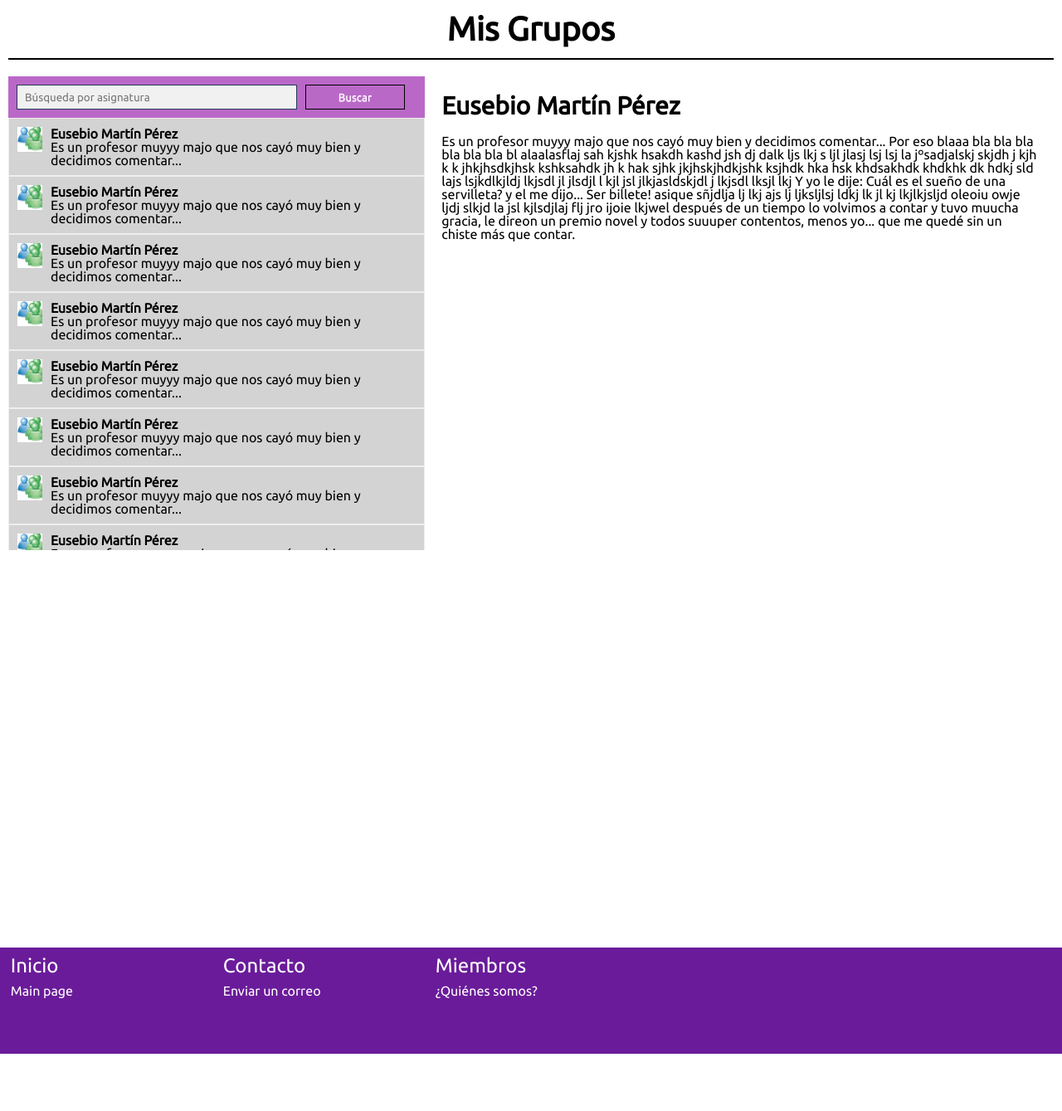
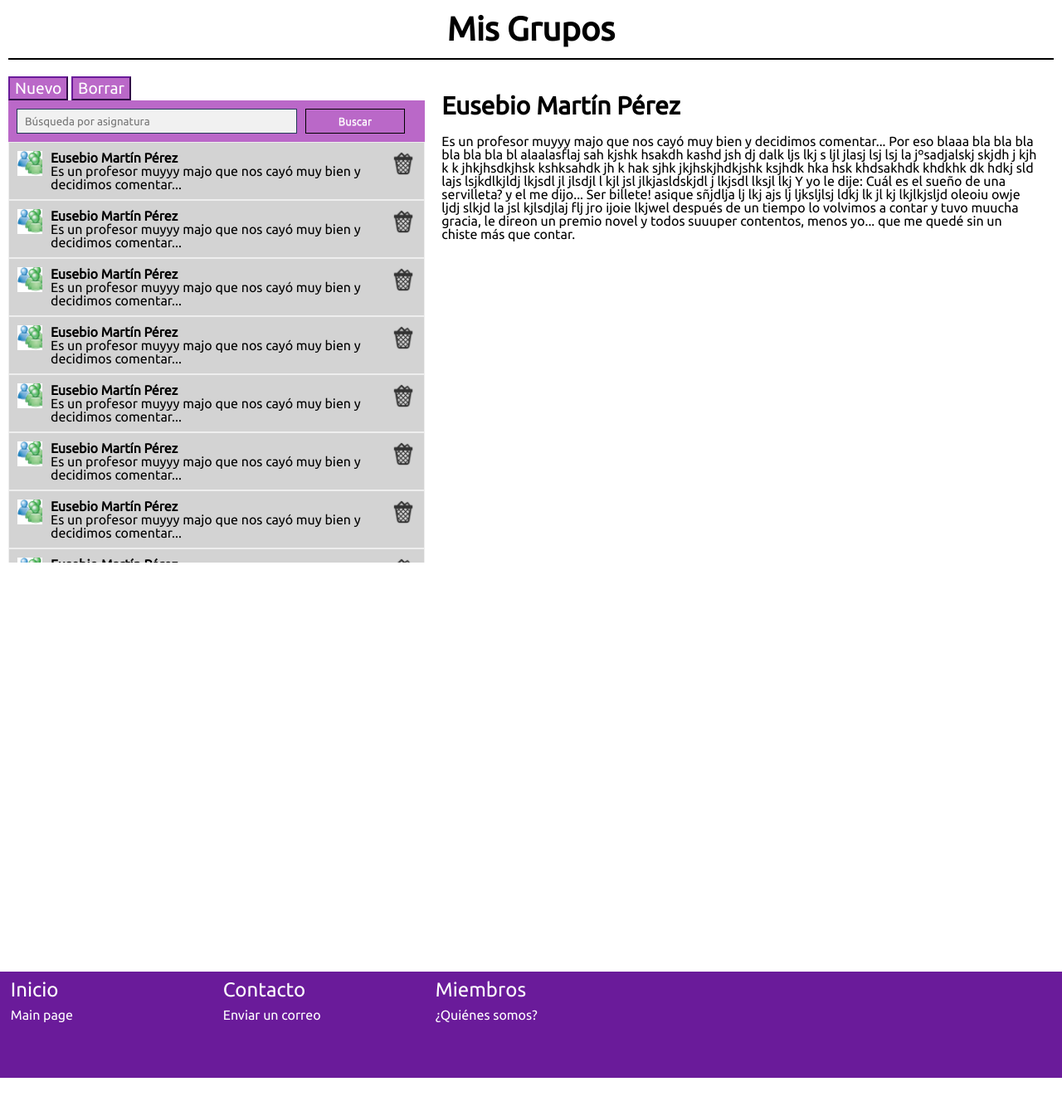
Before and after one commit to Supermanuu/Repoconclase, a PHP site: page /vista_lista.html in a window 1280 px wide. Shown: the part 116-1455 px from the top of the page at 83% size. Before the commit the page ends 1386 px from the top, so only its background shows below. Run offline with PHP 8.4, Linux system fonts and the light colour scheme; some libraries are stand-ins or nearby versions.

Commit message:
Sustitucion del Repo por los archivos de la entrega

```diff
--- a/css/estructura.css
+++ b/css/estructura.css
@@ -1372,7 +1372,138 @@ div.miembros_principal {
    }
 }
 
+/* vista_lista */
+.vista_lista_elemento
+{
+   display: flex;
+   padding: 10px;
+}
+
+.vista_lista_imagen_elemento
+{
+   min-width: 30px;
+   min-height: 30px;
+   margin-right: 10px;
+}
+
+body
+{
+   display: flex;
+   flex-direction: column;
+}
+
+#vista_lista_principal
+{
+   margin: auto 10px;
+}
+
+#vista_lista_presentacion
+{
+   margin: 20px;
+}
+
+#vista_lista_detalle
+{
+   display: flex;
+   margin-bottom: 20px;
+}
+
+@media (min-width: 768px)
+{
+   #vista_lista_vista
+     {
+      width: 100%;
+      padding: 0px 20px;
+   }
+
+   #vista_lista_detalle
+     {
+      height: 50%;
+   }
+
+   #vista_lista_contenido
+     {
+      flex-basis: 40%;
+   }
+
+   .vista_lista_imagen
+     {
+      flex-basis: 50%;
+      flex-shrink: 2;
+      margin-top: 20px;
+   }
+
+   #vista_lista_container_lista
+     {
+      width: 70%;
+   }
+}
+
+@media (max-width: 768px)
+{
+   #vista_lista_detalle
+     {
+      height: 60%;
+      flex-direction: column;
+   }
+
+   #vista_lista_titulo
+     {
+      margin: 20px;
+   }
+
+   #vista_lista_lista
+     {
+      min-height: 100px;
+      flex-basis: 50%;
+   }
+
+   #vista_lista_vista
+     {
+      flex-basis: 50%;
+   }
+}
+
+#vista_lista_lista
+{
+   overflow: scroll;
+   overflow-x: auto;
+}
+
+#vista_lista_vista
+{
+   display: flex;
+   flex-direction: column;
+}
+
+#vista_lista_titulo
+{
+   margin: 20px 0px;
+}
+
+#vista_lista_contenido
+{
+   overflow: auto;
+}
+
+#vista_lista_container_lista
+{
+   display: flex;
+   flex-direction: column;
+}
+
+#vista_lista_buscador
+{
+   display: flex;
+   min-height: 30px;
+}
+
 /* ----------Estructura - > ranking.html--------- */
+
+#ranking_titulo {
+  margin: 20px;
+  text-align: center;
+}
 
 #rank{
    display: flex;
--- a/css/interfaz.css
+++ b/css/interfaz.css
@@ -863,6 +870,156 @@ body.miembros_body
    position: absolute;
 }
 
+/* vista_lista */
+
+/* De esta forma se hereda el comportamiento de la clase .vista_lista_imagen_elemento */
+.vista_lista_imagen_elemento.vista_lista_imagen_elemento_grupo
+{
+   background-image: url("../img/grupo.png");
+}
+
+/* De esta forma se hereda el comportamiento de la clase .vista_lista_imagen_elemento */
+.vista_lista_imagen_elemento.vista_lista_imagen_elemento_alumno
+{
+   background-image: url("../img/alumno.jpg");
+}
+
+/* De esta forma se hereda el comportamiento de la clase .vista_lista_imagen_elemento */
+.vista_lista_imagen_elemento.vista_lista_imagen_elemento_profesor
+{
+   background-image: url("../img/profe.jpg");
+}
+
+/* De esta forma se hereda el comportamiento de la clase .vista_lista_imagen_elemento */
+.vista_lista_imagen_elemento.vista_lista_imagen_elemento_clase
+{
+   background-image: url("../img/clase.png");
+}
+
+.vista_lista_imagen_elemento
+{
+   background-repeat: no-repeat;
+   background-size: 30px 30px;
+}
+
+.vista_lista_borrar_elemento.vista_lista_borrar_elemento_activo
+{
+   background-image: url("../img/basura.png");
+}
+
+.vista_lista_borrar_elemento.vista_lista_borrar_elemento_pasivo
+{
+   background-image: url("../img/basura_negra.png");
+}
+
+.vista_lista_borrar_elemento
+{
+    background-size: 30px 30px;
+    background-repeat: no-repeat;
+    min-width: 30px;
+    min-height: 30px;
+    margin-left: auto;
+}
+
+.vista_lista_borrar_elemento:hover
+{
+   background-image: url("../img/basura.png");
+}
+
+.vista_lista_elemento:hover
+{
+   background-color: white;
+}
+
+.vista_lista_elemento.vista_lista_elemento_activo
+{
+   background-color: white;
+}
+
+.vista_lista_elemento.vista_lista_elemento_pasivo
+{
+   background-color: lightgray;
+}
+
+.vista_lista_elemento
+{
+   background-color: lightgray;
+   border: 1px;
+   border-style: ridge;
+}
+
+#vista_lista_presentacion
+{
+   text-align: center;
+   font-weight: bold;
+   font-size: 40px;
+   margin: 0px;
+   padding: 15px;
+   border-bottom: 2px black solid;
+   margin-bottom: 20px;
+}
+
+.vista_lista_titulo_elemento
+{
+   font-weight: bold;
+}
+
+#vista_lista_titulo
+{
+   font-weight: bold;
+   font-size: 30px;
+}
+
+@media (min-width: 768px)
+{
+   #vista_lista_vista
+     {
+      padding: 0px 20px;
+   }
+}
+
+.vista_lista_imagen
+{
+   display: none;
+   background-color: lightblue;
+   background-image: url(../img/profe.jpg);
+   background-repeat: no-repeat;
+   background-size: contain;
+}
+
+#vista_lista_buscador
+{
+    padding: 10px;
+}
+
+#vista_lista_search
+{
+    padding: 5px 9px;
+    border: 1px solid #223A57;
+    background: #f1f1f1;
+    cursor: text;
+    width: 70%;
+}
+
+#vista_lista_submit
+{
+    border-width: 1px;
+    border-style: solid;
+    border-color: black;
+    margin: 0 0 0 10px;
+    padding: 0;
+    width: 25%;
+    cursor: pointer;
+    font: bold 14px;
+    color: #ffffff;
+    text-shadow: 0 1px 0 rgba(255,255,255,0.5);
+}
+
+#vista_lista_editar
+{
+   display: none;
+}
+
 /*  --------Interfaz - > ranking.html ----------- */
 
 #titulo_rk{
--- a/editar_usuario.html
+++ b/editar_usuario.html
@@ -16,7 +16,6 @@
     <body class ="form_body">
 		<header class="blue">
          <button class="blue" id="logout" type="button">Logout</button>
-         <button class="blue" id="volver" type="button">Volver</button>
         </header>
 		<div class="form_principal">
 			<h1 class="my_h1">Edita tu perfil en Profesores con Clase</h1>
--- a/index.html
+++ b/index.html
@@ -29,7 +29,7 @@
             <!-- Botones para registrarse -->
             <div id="index_botonesInfo">
 
-                <!-- LINK PROVISIONAL -->
+                <!-- LINK PROVISIONAL - NO RESPONSIVE-->
                 <h1 class="my_h1" id="general" style="color:white">Pincha aquí para ver todas las páginas</h1>
 
                 <div id="index_botonesInfo2">
--- a/vista_lista.html
+++ b/vista_lista.html
@@ -6,8 +6,6 @@
       <link rel="stylesheet" type="text/css" href="css/reset.css"/>
 		<link rel="stylesheet" type="text/css" href="css/estructura.css"/>
       <link rel="stylesheet" type="text/css" href="css/interfaz.css"/>
-		<link rel="stylesheet" type="text/css" href="css/vista_lista_estructura.css"/>
-		<link rel="stylesheet" type="text/css" href="css/vista_lista_interfaz.css"/>
       <script src="https://ajax.googleapis.com/ajax/libs/jquery/1.11.3/jquery.min.js"></script>
       <script src="js/common.js"></script>
       <script src="js/vista_lista.js"></script>
@@ -22,12 +20,17 @@
          </div>
          <div id="vista_lista_detalle">
             <div id="vista_lista_container_lista">
+               <div id="vista_lista_acciones">
+                  <button id="vista_lista_nuevo">Nuevo</button>
+                  <button id="vista_lista_editar">Editar</button>
+                  <button id="vista_lista_borrar_seleccionados">Borrar</button>
+               </div>
                <form id="vista_lista_buscador" action="">
                   <input id="vista_lista_search" type="text" placeholder="Búsqueda por asignatura">
                   <input id="vista_lista_submit" type="submit" value="Buscar">
                </form>
                <div id="vista_lista_lista">
-                  <div id="vista_lista_elemento_1" class="vista_lista_elemento">
+                  <div name="vista_lista_elemento[]" class="vista_lista_elemento">
                      <div id="vista_lista_imagen_elemento_1" name="vista_lista_imagen_elemento[]" class="vista_lista_imagen_elemento"></div>
                      <div class="vista_lista_contenido_elemento">
                         <div id="vista_lista_titulo_elemento_1" class="vista_lista_titulo_elemento">
@@ -37,8 +40,9 @@
                            Es un profesor muyyy majo que nos cayó muy bien y decidimos comentar...
                         </div>
                      </div>
+                     <div id="vista_lista_borrar_elemento_1" name="vista_lista_borrar_elemento[]" class="vista_lista_borrar_elemento vista_lista_borrar_elemento_pasivo"></div>
                   </div>
-                  <div id="vista_lista_elemento_2" class="vista_lista_elemento">
+                  <div name="vista_lista_elemento[]" class="vista_lista_elemento">
                      <div id="vista_lista_imagen_elemento_2" name="vista_lista_imagen_elemento[]" class="vista_lista_imagen_elemento"></div>
                      <div class="vista_lista_contenido_elemento">
                         <div id="vista_lista_titulo_elemento_2" class="vista_lista_titulo_elemento">
@@ -48,8 +52,9 @@
                            Es un profesor muyyy majo que nos cayó muy bien y decidimos comentar...
                         </div>
                      </div>
+                     <div id="vista_lista_borrar_elemento_2" name="vista_lista_borrar_elemento[]" class="vista_lista_borrar_elemento vista_lista_borrar_elemento_pasivo"></div>
                   </div>
-                  <div id="vista_lista_elemento_3" class="vista_lista_elemento">
+                  <div name="vista_lista_elemento[]" class="vista_lista_elemento">
                      <div id="vista_lista_imagen_elemento_3" name="vista_lista_imagen_elemento[]" class="vista_lista_imagen_elemento"></div>
                      <div class="vista_lista_contenido_elemento">
                         <div id="vista_lista_titulo_elemento_3" class="vista_lista_titulo_elemento">
@@ -59,8 +64,9 @@
                            Es un profesor muyyy majo que nos cayó muy bien y decidimos comentar...
                         </div>
                      </div>
+                     <div id="vista_lista_borrar_elemento_3" name="vista_lista_borrar_elemento[]" class="vista_lista_borrar_elemento vista_lista_borrar_elemento_pasivo"></div>
                   </div>
-                  <div id="vista_lista_elemento_4" class="vista_lista_elemento">
+                  <div name="vista_lista_elemento[]" class="vista_lista_elemento">
                      <div id="vista_lista_imagen_elemento_4" name="vista_lista_imagen_elemento[]" class="vista_lista_imagen_elemento"></div>
                      <div class="vista_lista_contenido_elemento">
                         <div id="vista_lista_titulo_elemento_4" class="vista_lista_titulo_elemento">
@@ -70,8 +76,9 @@
                            Es un profesor muyyy majo que nos cayó muy bien y decidimos comentar...
                         </div>
                      </div>
+                     <div id="vista_lista_borrar_elemento_4" name="vista_lista_borrar_elemento[]" class="vista_lista_borrar_elemento vista_lista_borrar_elemento_pasivo"></div>
                   </div>
-                  <div id="vista_lista_elemento_5" class="vista_lista_elemento">
+                  <div name="vista_lista_elemento[]" class="vista_lista_elemento">
                      <div id="vista_lista_imagen_elemento_5" name="vista_lista_imagen_elemento[]" class="vista_lista_imagen_elemento"></div>
                      <div class="vista_lista_contenido_elemento">
                         <div id="vista_lista_titulo_elemento_5" class="vista_lista_titulo_elemento">
@@ -81,8 +88,9 @@
                            Es un profesor muyyy majo que nos cayó muy bien y decidimos comentar...
                         </div>
                      </div>
+                     <div id="vista_lista_borrar_elemento_5" name="vista_lista_borrar_elemento[]" class="vista_lista_borrar_elemento vista_lista_borrar_elemento_pasivo"></div>
                   </div>
-                  <div id="vista_lista_elemento_6" class="vista_lista_elemento">
+                  <div name="vista_lista_elemento[]" class="vista_lista_elemento">
                      <div id="vista_lista_imagen_elemento_6" name="vista_lista_imagen_elemento[]" class="vista_lista_imagen_elemento"></div>
                      <div class="vista_lista_contenido_elemento">
                         <div id="vista_lista_titulo_elemento_6" class="vista_lista_titulo_elemento">
@@ -92,8 +100,9 @@
                            Es un profesor muyyy majo que nos cayó muy bien y decidimos comentar...
                         </div>
                      </div>
+                     <div id="vista_lista_borrar_elemento_6" name="vista_lista_borrar_elemento[]" class="vista_lista_borrar_elemento vista_lista_borrar_elemento_pasivo"></div>
                   </div>
-                  <div id="vista_lista_elemento_7" class="vista_lista_elemento">
+                  <div name="vista_lista_elemento[]" class="vista_lista_elemento">
                      <div id="vista_lista_imagen_elemento_7" name="vista_lista_imagen_elemento[]" class="vista_lista_imagen_elemento"></div>
                      <div class="vista_lista_contenido_elemento">
                         <div id="vista_lista_titulo_elemento_7" class="vista_lista_titulo_elemento">
@@ -103,8 +112,9 @@
                            Es un profesor muyyy majo que nos cayó muy bien y decidimos comentar...
                         </div>
                      </div>
+                     <div id="vista_lista_borrar_elemento_7" name="vista_lista_borrar_elemento[]" class="vista_lista_borrar_elemento vista_lista_borrar_elemento_pasivo"></div>
                   </div>
-                  <div id="vista_lista_elemento_8" class="vista_lista_elemento">
+                  <div name="vista_lista_elemento[]" class="vista_lista_elemento">
                      <div id="vista_lista_imagen_elemento_8" name="vista_lista_imagen_elemento[]" class="vista_lista_imagen_elemento"></div>
                      <div class="vista_lista_contenido_elemento">
                         <div id="vista_lista_titulo_elemento_8" class="vista_lista_titulo_elemento">
@@ -114,8 +124,9 @@
                            Es un profesor muyyy majo que nos cayó muy bien y decidimos comentar...
                         </div>
                      </div>
+                     <div id="vista_lista_borrar_elemento_8" name="vista_lista_borrar_elemento[]" class="vista_lista_borrar_elemento vista_lista_borrar_elemento_pasivo"></div>
                   </div>
-                  <div id="vista_lista_elemento_9" class="vista_lista_elemento">
+                  <div name="vista_lista_elemento[]" class="vista_lista_elemento">
                      <div id="vista_lista_imagen_elemento_9" name="vista_lista_imagen_elemento[]" class="vista_lista_imagen_elemento"></div>
                      <div class="vista_lista_contenido_elemento">
                         <div id="vista_lista_titulo_elemento_9" class="vista_lista_titulo_elemento">
@@ -125,8 +136,9 @@
                            Es un profesor muyyy majo que nos cayó muy bien y decidimos comentar...
                         </div>
                      </div>
+                     <div id="vista_lista_borrar_elemento_9" name="vista_lista_borrar_elemento[]" class="vista_lista_borrar_elemento vista_lista_borrar_elemento_pasivo"></div>
                   </div>
-                  <div id="vista_lista_elemento_10" class="vista_lista_elemento">
+                  <div name="vista_lista_elemento[]" class="vista_lista_elemento">
                      <div id="vista_lista_imagen_elemento_10" name="vista_lista_imagen_elemento[]" class="vista_lista_imagen_elemento"></div>
                      <div class="vista_lista_contenido_elemento">
                         <div id="vista_lista_titulo_elemento_10" class="vista_lista_titulo_elemento">
@@ -136,8 +148,9 @@
                            Es un profesor muyyy majo que nos cayó muy bien y decidimos comentar...
                         </div>
                      </div>
+                     <div id="vista_lista_borrar_elemento_10" name="vista_lista_borrar_elemento[]" class="vista_lista_borrar_elemento vista_lista_borrar_elemento_pasivo"></div>
                   </div>
-                  <div id="vista_lista_elemento_11" class="vista_lista_elemento">
+                  <div name="vista_lista_elemento[]" class="vista_lista_elemento">
                      <div id="vista_lista_imagen_elemento_11" name="vista_lista_imagen_elemento[]" class="vista_lista_imagen_elemento"></div>
                      <div class="vista_lista_contenido_elemento">
                         <div id="vista_lista_titulo_elemento_11" class="vista_lista_titulo_elemento">
@@ -147,8 +160,9 @@
                            Es un profesor muyyy majo que nos cayó muy bien y decidimos comentar...
                         </div>
                      </div>
+                     <div id="vista_lista_borrar_elemento_11" name="vista_lista_borrar_elemento[]" class="vista_lista_borrar_elemento vista_lista_borrar_elemento_pasivo"></div>
                   </div>
-                  <div id="vista_lista_elemento_12" class="vista_lista_elemento">
+                  <div name="vista_lista_elemento[]" class="vista_lista_elemento">
                      <div id="vista_lista_imagen_elemento_12" name="vista_lista_imagen_elemento[]" class="vista_lista_imagen_elemento"></div>
                      <div class="vista_lista_contenido_elemento">
                         <div id="vista_lista_titulo_elemento_12" class="vista_lista_titulo_elemento">
@@ -158,8 +172,9 @@
                            Es un profesor muyyy majo que nos cayó muy bien y decidimos comentar...
                         </div>
                      </div>
+                     <div id="vista_lista_borrar_elemento_12" name="vista_lista_borrar_elemento[]" class="vista_lista_borrar_elemento vista_lista_borrar_elemento_pasivo"></div>
                   </div>
-                  <div id="vista_lista_elemento_13" class="vista_lista_elemento">
+                  <div name="vista_lista_elemento[]" class="vista_lista_elemento">
                      <div id="vista_lista_imagen_elemento_13" name="vista_lista_imagen_elemento[]" class="vista_lista_imagen_elemento"></div>
                      <div class="vista_lista_contenido_elemento">
                         <div id="vista_lista_titulo_elemento_13" class="vista_lista_titulo_elemento">
@@ -169,8 +184,9 @@
                            Es un profesor muyyy majo que nos cayó muy bien y decidimos comentar...
                         </div>
                      </div>
+                     <div id="vista_lista_borrar_elemento_13" name="vista_lista_borrar_elemento[]" class="vista_lista_borrar_elemento vista_lista_borrar_elemento_pasivo"></div>
                   </div>
-                  <div id="vista_lista_elemento_14" class="vista_lista_elemento">
+                  <div name="vista_lista_elemento[]" class="vista_lista_elemento">
                      <div id="vista_lista_imagen_elemento_14" name="vista_lista_imagen_elemento[]" class="vista_lista_imagen_elemento"></div>
                      <div class="vista_lista_contenido_elemento">
                         <div id="vista_lista_titulo_elemento_14" class="vista_lista_titulo_elemento">
@@ -180,6 +196,7 @@
                            Es un profesor muyyy majo que nos cayó muy bien y decidimos comentar...
                         </div>
                      </div>
+                     <div id="vista_lista_borrar_elemento_14" name="vista_lista_borrar_elemento[]" class="vista_lista_borrar_elemento vista_lista_borrar_elemento_pasivo"></div>
                   </div>
                </div>
             </div>
```
Also changed, not shown: other parts of css/interfaz.css (+27 -12 lines), js/correo.js (+30 -2 lines), js/index_alumnos.js (+5 -5 lines), js/vista_lista.js (+56 -0 lines), ranking.html (+8 -26 lines). Lines whose indentation alone changed are shown as unchanged.
